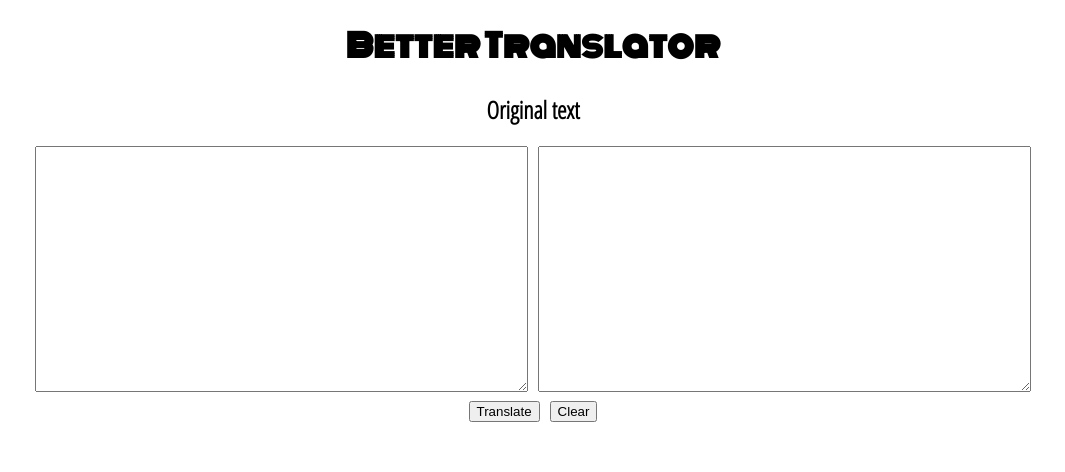
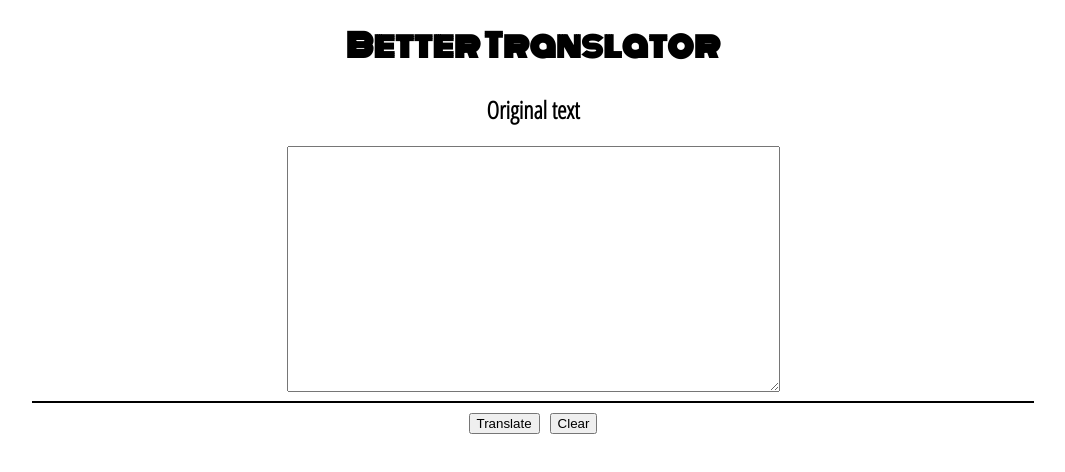
Before and after one commit to sparklingness/better-translator, a React (Create React App) app in the folder client/: page / in a window 1280 px wide. Shown: the top 472 px of the page, without its empty margins (107-1172 px from the left). Built offline with nearby package versions, Linux system fonts and the light colour scheme.

Commit message:
[+] Frontend : Add word selecture feature.

```diff
--- a/client/src/components/Input.css
+++ b/client/src/components/Input.css
@@ -31,3 +31,18 @@ textarea {
   float: none;
   margin: 0 auto;
 }
+
+.boxed {
+  border: 1px solid black;
+}
+
+.word-selected {
+  color: red;
+}
+
+#text-before-enh {
+  width: 1000px;
+  background-color: #d2f3f7;
+  margin-top: 5px;
+  margin-bottom: 5px;
+}
--- a/client/src/components/Input.js
+++ b/client/src/components/Input.js
@@ -3,6 +3,7 @@ import ReactDOM from "react-dom";
 import axios from "axios";
 import "./Input.css";
 import Spinner from "./Spinner";
+import { runInThisContext } from "vm";
 
 class Input extends React.Component {
   constructor(props) {
@@ -22,6 +23,7 @@ class Input extends React.Component {
     this.handleInputText = this.handleInputText.bind(this);
     this.handleEnhancedTranslate = this.handleEnhancedTranslate.bind(this);
     this.handleClear = this.handleClear.bind(this);
+    this.handleSelectWord = this.handleSelectWord.bind(this);
   }
 
   componentDidMount() {}
@@ -93,11 +95,29 @@ class Input extends React.Component {
 
   handleInputText() {
     let text = document.getElementById("text-before-org").value;
+    let spanAddedText = text
+      .split(" ")
+      .map(v => `<span>${v}</span>`)
+      .join(" ");
+
+    let textEnh = document.getElementById("text-before-enh");
+    textEnh.innerHTML = spanAddedText;
 
     this.setState({
       ...this.state,
-      textBeforeOrg: text
+      textBeforeOrg: text,
+      textBeforeEnh: spanAddedText
     });
+  }
+
+  handleSelectWord(e) {
+    e.persist();
+    let selectedWord = e.target;
+
+    selectedWord.style.color = "red";
+
+    console.log("[+] handleSelectWord :", e);
+    console.log("[+] handleSelectWord :", e.target.value);
   }
 
   handleEnhancedTranslate() {}
@@ -129,14 +149,14 @@ class Input extends React.Component {
             rows="10"
             value={this.state.textBeforeOrg}
           />
-          <textarea
-            onChange={this.handleInputText}
-            name="text-before-enh"
-            id="text-before-enh"
-            cols="50"
-            rows="10"
-            value={this.state.textBeforeEnh}
-          />
+          <div class="row">
+            <div
+              id="text-before-enh"
+              className="boxed col-centered"
+              width="100"
+              onClick={this.handleSelectWord}
+            />
+          </div>
         </div>
         <div id="buttons">
           <button
```
